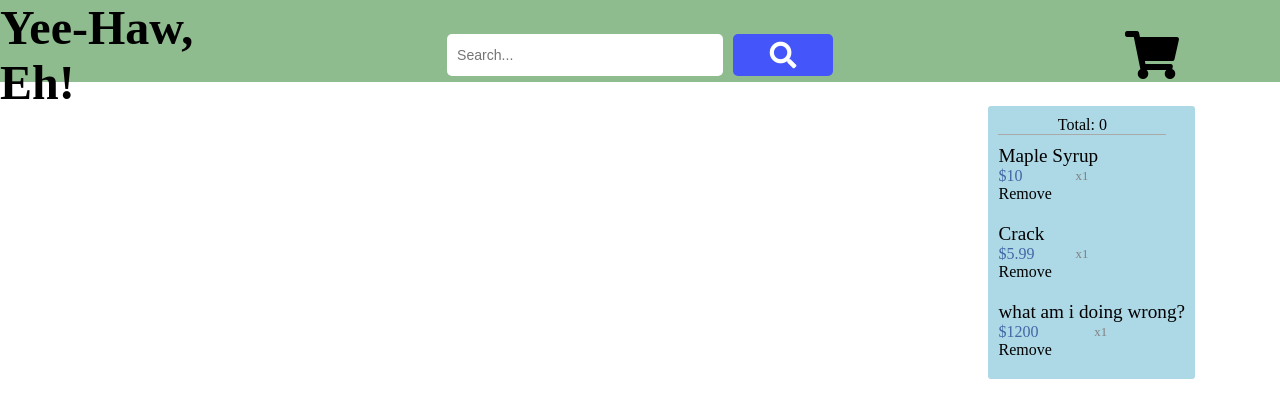
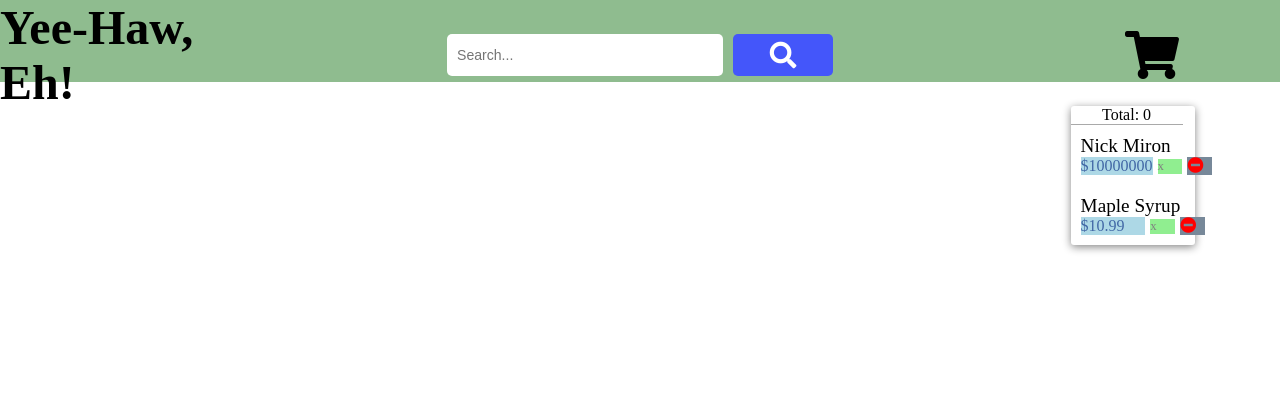
Before and after one commit to most-amaziin/NavBar, a React app: page / in a window 1280 px wide. Both pictures are taken after a click on the element 1152 px from the left and 55 px from the top of the page. Built offline with nearby package versions, Linux system fonts and the light colour scheme.

Commit message:
Working on functionality of shopping cart

```diff
--- a/client/src/NavBar.js
+++ b/client/src/NavBar.js
@@ -13,7 +13,8 @@ export default class NavBar extends Component {
       allowTypeSearch: true,
       finalSearchId: -Infinity,
       searched: false,
-      shoppingCart: [{name:'Maple Syrup', price:10.00}, {name:'Crack', price:5.99}, {name: 'what am i doing wrong?', price:1200}],
+      shoppingCart: [{name:'Nick Miron', price: 10000000},{name: 'Maple Syrup', price: 10.99}],
+      shoppingCartQty: {},
       total: 0
     };
   }
@@ -25,15 +26,16 @@ export default class NavBar extends Component {
   handleBuy(e) {
     const itemsToBuy = this.state.shoppingCart;
     itemsToBuy.push(e.detail)
+    const itemQty = this.state.shoppingCartQty;
+    itemQty[e.detail] ? itemQty[e.detail]++ : itemQty[e.detail] = 1;
 
-    this.setState({shoppingCart: itemsToBuy}, () => {
+    this.setState({shoppingCart: itemsToBuy, shoppingCartQty: itemQty}, () => {
       const newTotal = this.state.shoppingCart.reduce((acc, val) => {
         return acc += val.price;
       }, 0);
       this.setState({total: newTotal});
     })
   }
-
 
   handleSearchChange(e) {
     e.preventDefault();
@@ -108,7 +110,7 @@ export default class NavBar extends Component {
             </button>
         </div>
         <ShoppingCartIcon handleClick={this.handleOpenShoppingCart.bind(this)}/>
-        <ShoppingCart shoppingCart={this.state.shoppingCart} total={this.state.total} handleRemove={this.handleRemoveFromCart.bind(this)}/>
+        <ShoppingCart shoppingCart={this.state.shoppingCart} itemQty={this.state.shoppingCartQty} total={this.state.total} handleRemove={this.handleRemoveFromCart.bind(this)}/>
       </div>
     )
   }
--- a/client/src/ShoppingCart.js
+++ b/client/src/ShoppingCart.js
@@ -9,8 +9,8 @@ const ShoppingCart = (props) => {
             <li className='shoppingItem' id={`shoppingItem${i}`}>
               <div className='shoppingItemName'>{item.name}</div>
               <div className='shoppingItemPrice'>${item.price}</div>
-              <div className='shoppingItemQty'>x1</div>
-              <div className='removeItem' onClick={() => props.handleRemove(i)}>Remove</div>
+              <div className='shoppingItemQty'>x{props.itemQty[item.name]}</div>
+              <div className='removeItem' onClick={() => props.handleRemove(i)}><i class="fas fa-minus-circle"></i></div>
             </li>
           ))}
         </ul>
--- a/client/src/styles.css
+++ b/client/src/styles.css
@@ -101,9 +101,10 @@ datalist {
   min-width:123px;
   opacity: 0;
 
-  background-color: lightblue;
+  /* background-color: lightblue; */
+  box-shadow: 0 2px 8px 0 #858585;
   border-radius: 3px;
-  padding: 10px;
+  padding: 0;
 
   display: grid;
   grid-template-columns: 1fr;
@@ -119,24 +120,31 @@ datalist {
 }
 
 .shoppingItem {
-  min-width:80%;
+  width: 100%;
   display: grid;
-  grid-template-columns: 1fr 1fr;
+  grid-template-columns: 1fr 20% 20%;
   grid-column-gap: 5px;
   align-items: center;
-  padding: 10px 0;
+  padding: 10px 10px;
 }
 
 .shoppingItemName {
-  grid-column: span 2;
+  grid-column: 1 / -1;
   font-size: 1.2em;
 }
 
 .shoppingItemPrice {
   color: rgb(65, 103, 165);
+  background-color:lightblue;
 }
 
 .shoppingItemQty {
   font-size: .8em;
   color: grey;
+  background-color: lightgreen;
 }
+
+.removeItem {
+  color: #ff0000;
+  background-color: lightslategray;
+}
```
